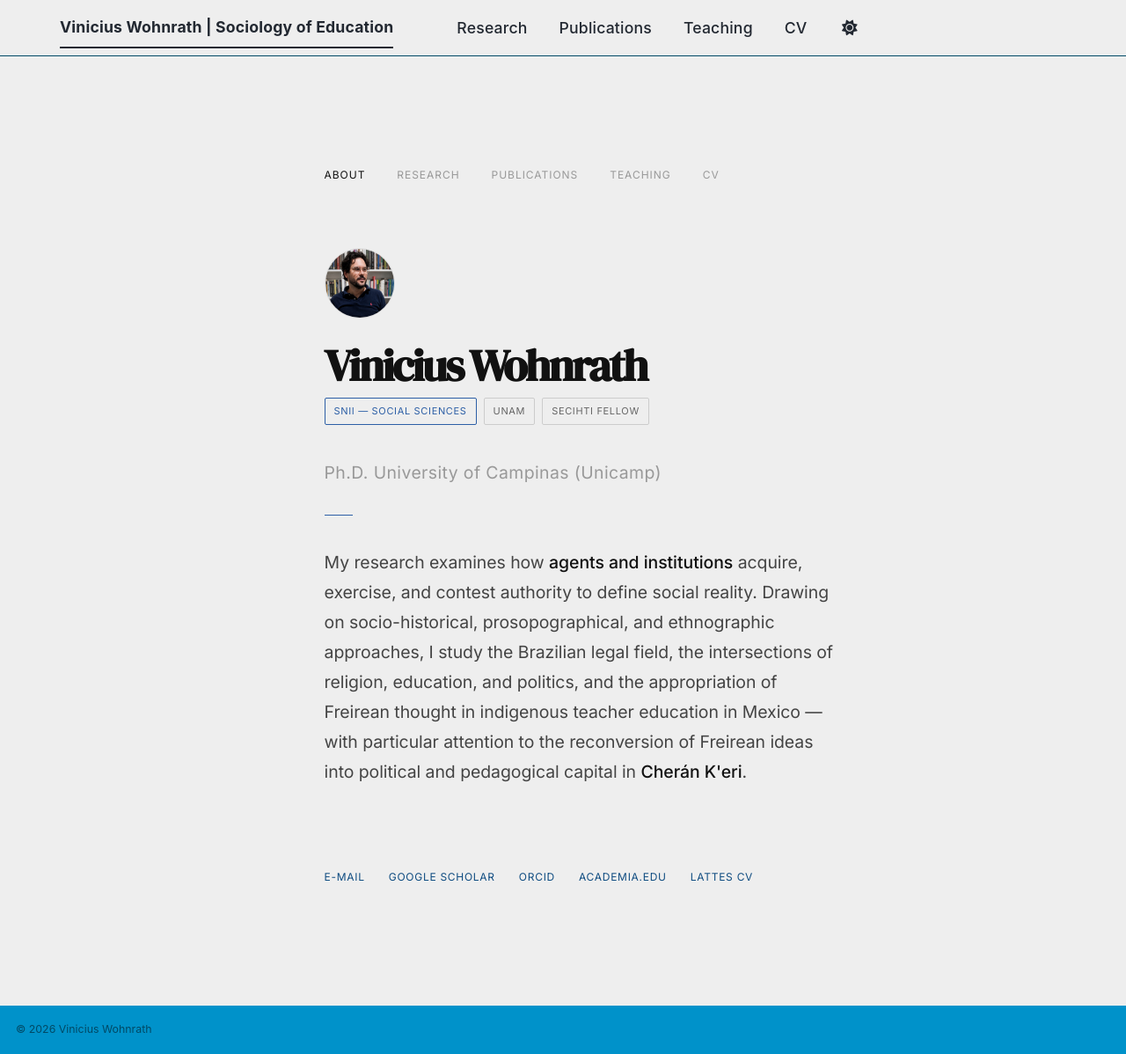
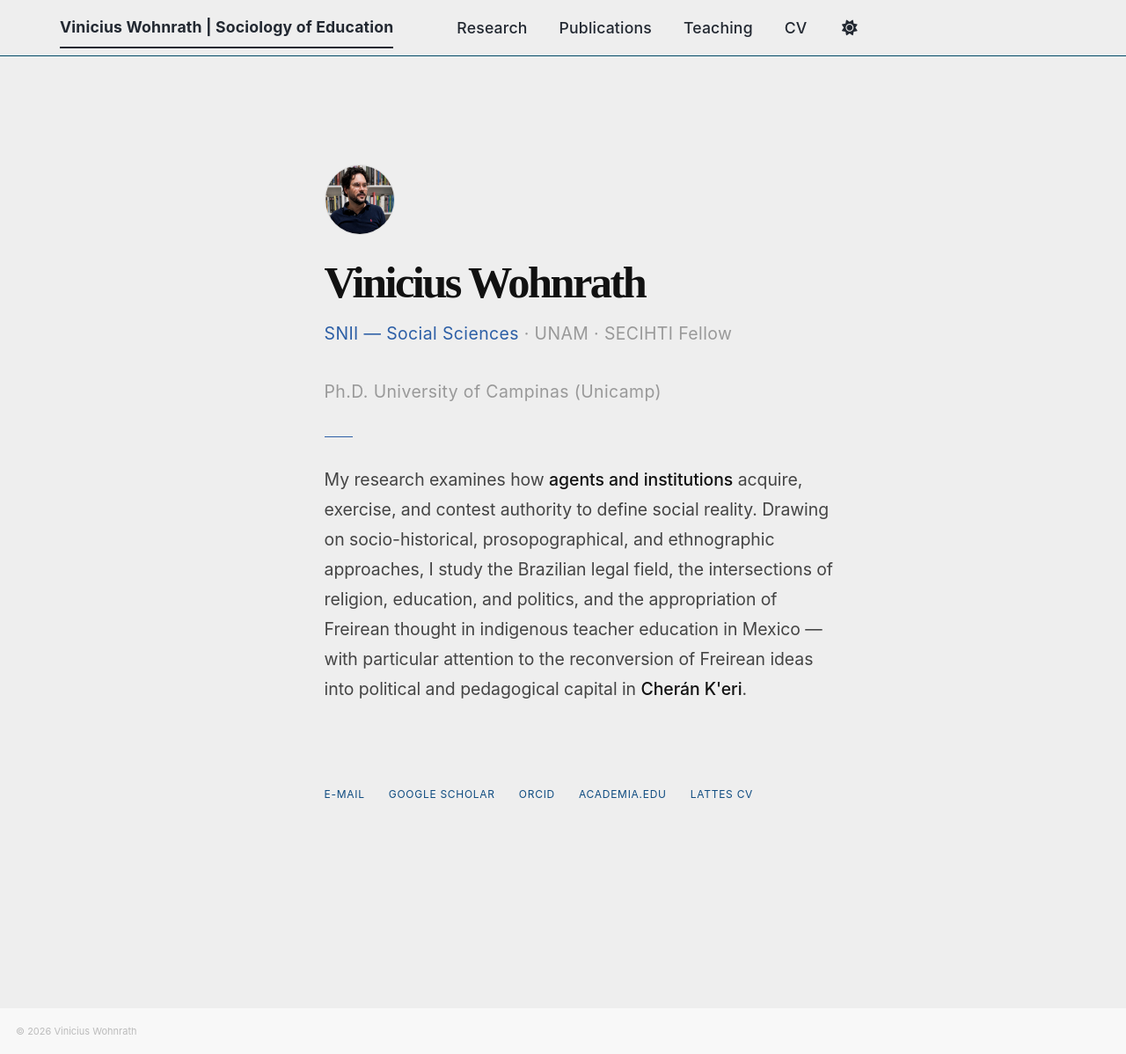
Before and after one commit to viniciuswohnrath/viniciuswohnrath.github.io, a Jekyll site: the page built from _pages/about.md, in a window 1280 px wide and 1198 px high. Shown: the whole window at 88% size. Built offline with Jekyll 4.4.1, drawn with Linux system fonts in a browser that asks for light colours; a script bundle is joined from its source files by our own code; library files that are not in the unit come from our copies; part of the change alters nothing that is shown.

Commit message:
Update about.md

```diff
--- a/_pages/about.md
+++ b/_pages/about.md
@@ -6,49 +6,30 @@ author_profile: false
 classes: wide
 ---
 
-<link href="https://fonts.googleapis.com/css2?family=Inter:wght@300;400;500&family=DM+Serif+Display&display=swap" rel="stylesheet">
-
 <style>
   .vw-root { font-family: 'Inter', sans-serif; max-width: 640px; margin: 0 auto; padding: 3rem 1.5rem; }
-  .vw-nav { display: flex; gap: 2rem; margin-bottom: 4rem; font-size: 12px; letter-spacing: 0.08em; text-transform: uppercase; color: #999; }
-  .vw-nav a { color: #999; text-decoration: none; }
-  .vw-nav a:hover { color: #111; }
-  .vw-nav .vw-active { color: #111; }
   .vw-photo { width: 80px; height: 80px; border-radius: 50%; border: 0.5px solid #ddd; margin-bottom: 1.5rem; object-fit: cover; display: block; }
-  .vw-name { font-family: 'DM Serif Display', serif; font-size: 28px; font-weight: 400; color: #111; margin: 0 0 0.5rem; letter-spacing: -0.01em; }
-  .vw-tags { display: flex; flex-wrap: wrap; gap: 8px; margin-bottom: 2rem; }
-  .vw-tag { font-size: 11px; letter-spacing: 0.06em; text-transform: uppercase; padding: 4px 10px; border: 0.5px solid #ccc; border-radius: 2px; color: #666; }
-  .vw-tag-accent { border-color: #2D5FA6; color: #2D5FA6; }
-  .vw-divider { width: 32px; height: 1px; background: #2D5FA6; margin-bottom: 2rem; }
-  .vw-phd { font-size: 12px; color: #999; margin-bottom: 2rem; letter-spacing: 0.02em; }
+  .vw-name { font-family: 'DM Serif Display', serif; font-size: 22px; font-weight: 400; color: #111; margin: 0 0 0.75rem; letter-spacing: -0.01em; }
+  .vw-meta { font-size: 12px; color: #999; letter-spacing: 0.02em; margin-bottom: 0.4rem; }
+  .vw-meta-accent { color: #2D5FA6; }
+  .vw-divider { width: 32px; height: 1px; background: #2D5FA6; margin: 1.75rem 0; }
   .vw-body { font-size: 15px; line-height: 1.75; color: #444; margin-bottom: 1rem; }
   .vw-body strong { color: #111; font-weight: 500; }
   .vw-links { display: flex; flex-wrap: wrap; gap: 1.5rem; margin-top: 3rem; padding-top: 2rem; border-top: 0.5px solid #eee; }
   .vw-link { font-size: 12px; letter-spacing: 0.06em; text-transform: uppercase; color: #999; text-decoration: none; }
   .vw-link:hover { color: #2D5FA6; }
+  .page__footer { background: #f8f8f8 !important; border-top: 0.5px solid #eee !important; }
+  .page__footer-copyright { color: #bbb !important; font-size: 11px !important; }
 </style>
 
 <div class="vw-root">
-
-  <nav class="vw-nav">
-    <span class="vw-active">About</span>
-    <a href="/research/">Research</a>
-    <a href="/publications/">Publications</a>
-    <a href="/teaching/">Teaching</a>
-    <a href="/cv/">CV</a>
-  </nav>
 
   <img class="vw-photo" src="/images/Profile.jpeg" alt="Vinicius Wohnrath">
 
   <h1 class="vw-name">Vinicius Wohnrath</h1>
 
-  <div class="vw-tags">
-    <span class="vw-tag vw-tag-accent">SNII — Social Sciences</span>
-    <span class="vw-tag">UNAM</span>
-    <span class="vw-tag">SECIHTI Fellow</span>
-  </div>
-
-  <p class="vw-phd">Ph.D. University of Campinas (Unicamp)</p>
+  <p class="vw-meta"><span class="vw-meta-accent">SNII — Social Sciences</span> · UNAM · SECIHTI Fellow</p>
+  <p class="vw-meta">Ph.D. University of Campinas (Unicamp)</p>
 
   <div class="vw-divider"></div>
 
```
